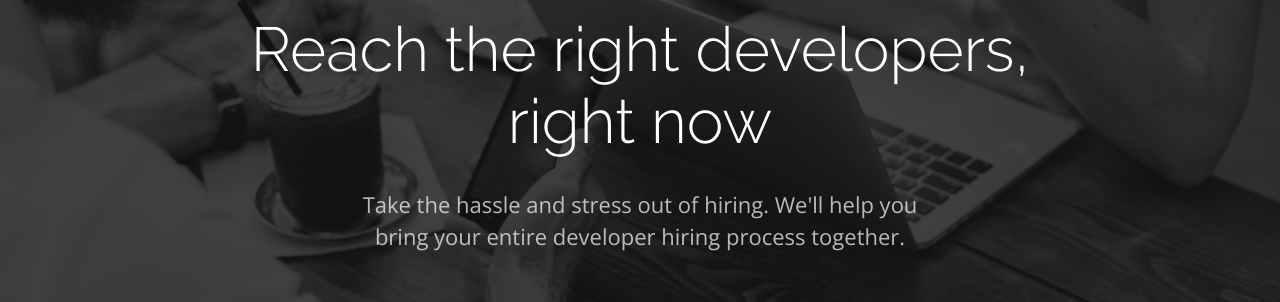
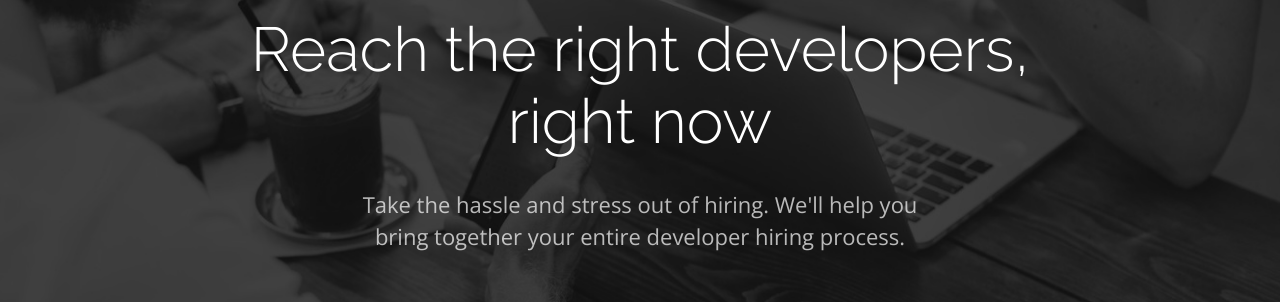
Before and after one commit to LabRecruit/labrecruit.github.io, a website: page index.html in a window 1280 px wide. Shown: the part 3877-4179 px from the top of the page. Drawn offline with nearby package versions, Linux system fonts and the light colour scheme.

Commit message:
update CTA

```diff
--- a/index.html
+++ b/index.html
@@ -229,7 +229,7 @@
       <div class="container nopadding max_width970 text_center white">
         <h2 class="font62 raleway light">Reach the right developers, <br>right now</h2>
         <div class="max_width570 margin_auto top30 font22 light opacity7 text">
-          Take the hassle and stress out of hiring. We'll help you bring your entire developer hiring process together.
+          Take the hassle and stress out of hiring. We'll help you bring together your entire developer hiring process.
         </div>
         <a href="./recruitment-signup.html" class="top60 btn size80 red	 font18 padding_sides50">Talk To An Expert</a>
       </div>
```
